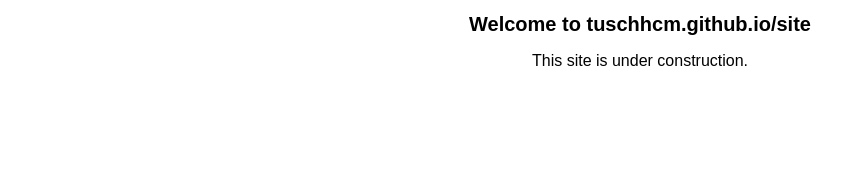
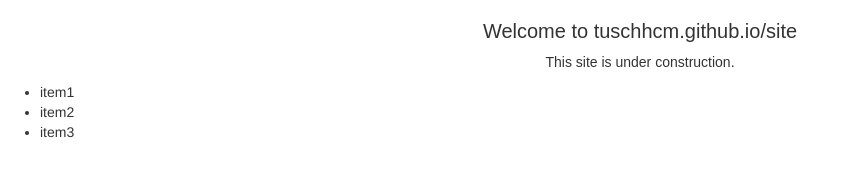
Before and after one commit to tuschhcm/site, a plain HTML site: page index.html in a window 1280 px wide. Shown: the whole page, without its empty margins (0-849 px from the left). Drawn offline with nearby package versions, Linux system fonts and the light colour scheme.

Commit message:
Update index.html

```diff
--- a/index.html
+++ b/index.html
@@ -1,10 +1,25 @@
 <!DOCTYPE html>
 <html>
+<!-- Latest compiled and minified CSS -->
+<link rel="stylesheet" href="https://maxcdn.bootstrapcdn.com/bootstrap/3.3.1/css/bootstrap.min.css">
+
+<!-- Optional theme -->
+<link rel="stylesheet" href="https://maxcdn.bootstrapcdn.com/bootstrap/3.3.1/css/bootstrap-theme.min.css">
+
+<!-- Latest compiled and minified JavaScript -->
+<script src="https://maxcdn.bootstrapcdn.com/bootstrap/3.3.1/js/bootstrap.min.js"></script>
+
 <head>
   <title>TUSCHHCM</title>
 </head>
 <body>
   <h1 style="font-family: Arial; text-align: center; font-size: 20px">Welcome to tuschhcm.github.io/site</h1>
   <p style="font-family: Arial; text-align: center">This site is under construction.</p>
+
+  <ul>
+    <li>item1</li>
+    <li>item2</li>
+    <li>item3</li>
+  </ul>
 </body>
 </html>
```
